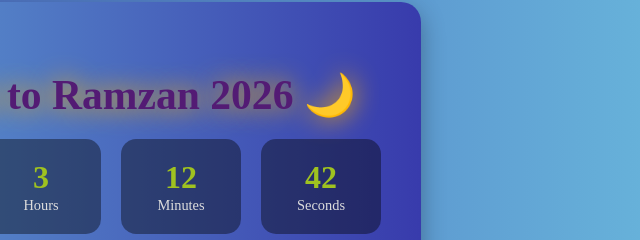
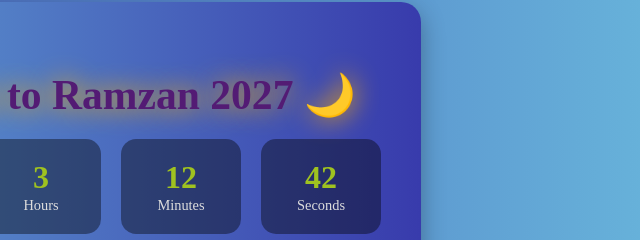
Before and after one commit to Hamdan1824/RamzanCountDown, a plain HTML site: page index.html in a window 1280 px wide. Shown: the part 262-502 px from the top of the page, 599-1239 px from the left. Drawn offline with Linux system fonts and the light colour scheme.

Commit message:
Update countdown year from 2026 to 2027

```diff
--- a/index.html
+++ b/index.html
@@ -8,7 +8,7 @@
 </head>
 <body>
    <div class="container">
-    <h1>🌙 Countdown to Ramzan 2026 🌙</h1>
+    <h1>🌙 Countdown to Ramzan 2027 🌙</h1>
     <div class="timer">
       <div class="time-box">
         <span id="months" class="flip">0</span>
```
